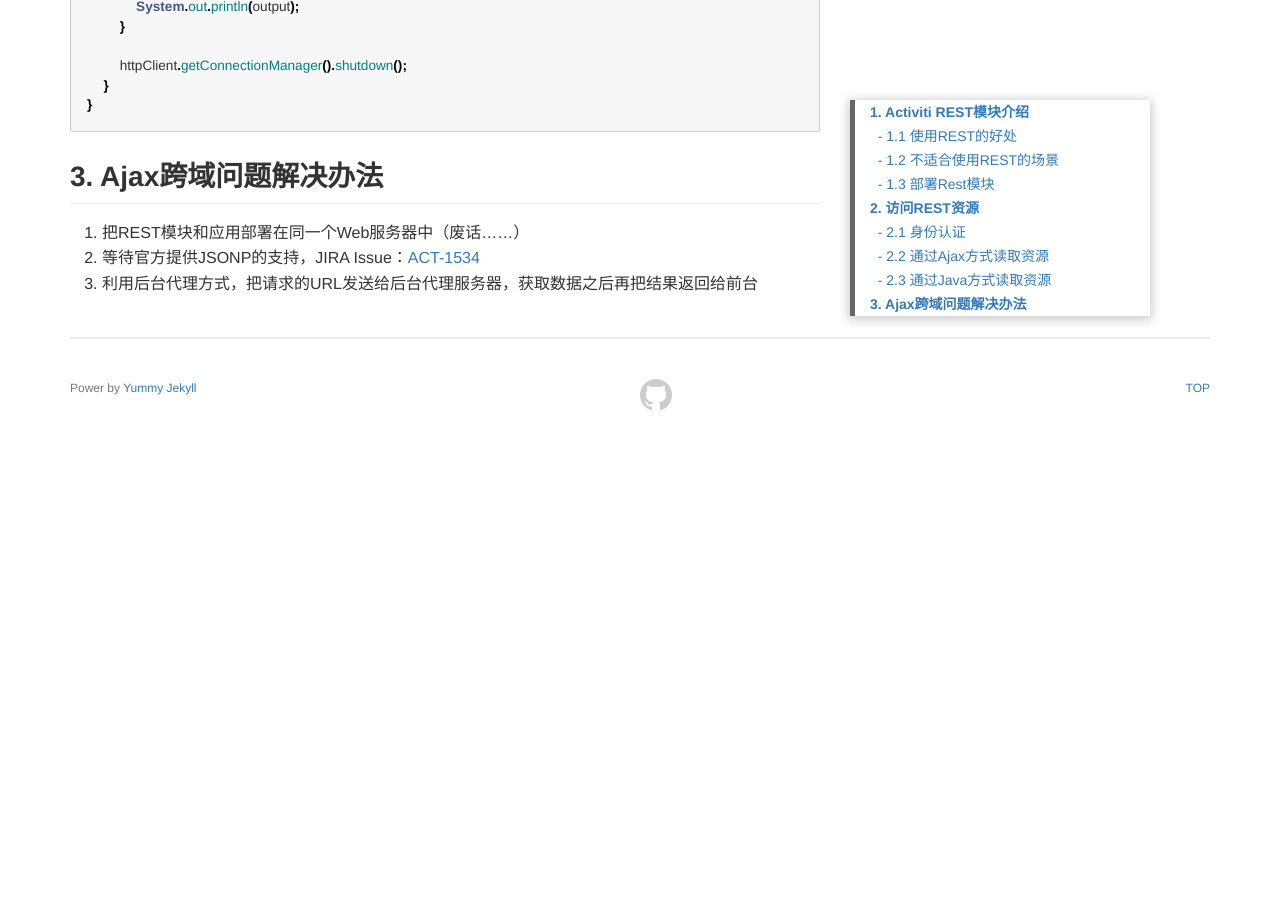
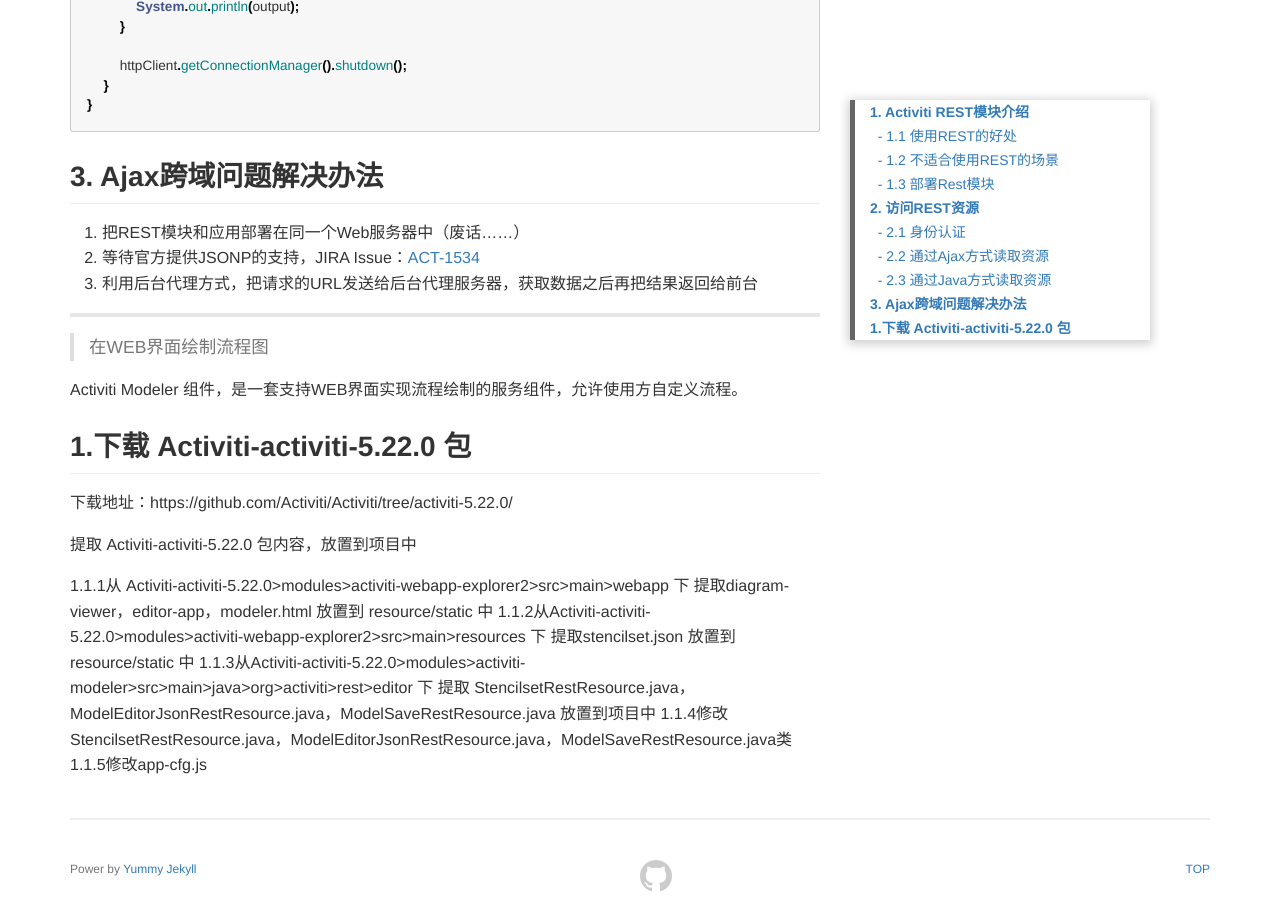
Before and after one commit to kookx/kookx.github.io, a Jekyll site: the page built from _posts/2018-12-28-使用Activiti统一调度业务流程.md, in a window 1280 px wide and 900 px high, scrolled down 4879 px. Built offline with Jekyll 4.4.1, drawn with Linux system fonts in a browser that asks for light colours; before the commit the page ends 5298 px from its top, so only the background shows below that.

Commit message:
Update 2018-12-28-使用Activiti统一调度业务流程.md

```diff
--- a/_posts/2018-12-28-使用Activiti统一调度业务流程.md
+++ b/_posts/2018-12-28-使用Activiti统一调度业务流程.md
@@ -183,3 +183,24 @@
 1. 把REST模块和应用部署在同一个Web服务器中（废话……）
 2. 等待官方提供JSONP的支持，JIRA Issue：[ACT-1534](http://jira.codehaus.org/browse/ACT-1534)
 3. 利用后台代理方式，把请求的URL发送给后台代理服务器，获取数据之后再把结果返回给前台
+
+---
+
+> 在WEB界面绘制流程图
+
+Activiti Modeler 组件，是一套支持WEB界面实现流程绘制的服务组件，允许使用方自定义流程。
+
+## 1.下载 Activiti-activiti-5.22.0 包
+
+下载地址：https://github.com/Activiti/Activiti/tree/activiti-5.22.0/
+
+提取 Activiti-activiti-5.22.0 包内容，放置到项目中
+
+1.1.1从 Activiti-activiti-5.22.0>modules>activiti-webapp-explorer2>src>main>webapp 下
+提取diagram-viewer，editor-app，modeler.html 放置到  resource/static 中
+1.1.2从Activiti-activiti-5.22.0>modules>activiti-webapp-explorer2>src>main>resources 下
+提取stencilset.json 放置到 resource/static 中
+1.1.3从Activiti-activiti-5.22.0>modules>activiti-modeler>src>main>java>org>activiti>rest>editor 下
+提取 StencilsetRestResource.java，ModelEditorJsonRestResource.java，ModelSaveRestResource.java 放置到项目中
+1.1.4修改StencilsetRestResource.java，ModelEditorJsonRestResource.java，ModelSaveRestResource.java类
+1.1.5修改app-cfg.js
```
